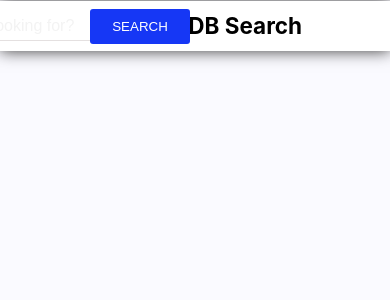
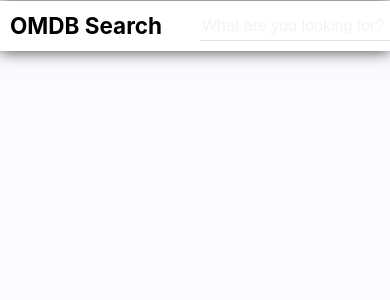
Before and after one commit to Husam7664/OMDB-Movies-Searcher, a Vue app: page / in a window 390 px wide. Shown: the top 300 px of the page. Built offline with nearby package versions, Linux system fonts and the light colour scheme.

Commit message:
css fixes

```diff
--- a/src/App.vue
+++ b/src/App.vue
@@ -7,7 +7,7 @@
       </nav> -->
       <h2 class="header-title">OMDB Search</h2>
       <form @submit.prevent="SearchMovies()" class="search-box">
-        <h3>Search a movie</h3>
+        <h3 class="serachTitle">Search a movie</h3>
         <input
           type="text"
           placeholder="What are you looking for?"
@@ -77,7 +77,7 @@ header {
   outline: #111111;
   box-shadow: 0 0 15px 0 rgb(58, 57, 57);
 }
-header > h2 {
+.header-title {
   padding-left: 150px;
 }
 .search-box {
@@ -120,7 +120,7 @@ header > h2 {
   box-shadow: 0px 3px 6px rgba(0, 0, 0, 0.2);
 }
 
-h3 {
+.serachTitle {
   color: #141414;
   font-weight: 600;
   font-size: 18px;
@@ -151,7 +151,7 @@ nav a:first-of-type {
   border: 0;
 }
 
-@media (min-width: 800px) {
+@media only screen and (max-width: 900px) {
   /* header {
     background-color: rgb(235, 232, 227);
     position: fixed;
@@ -165,6 +165,18 @@ nav a:first-of-type {
     width: 50%;
   } */
 
+  .header-title {
+    padding-left: 10px;
+  }
+  .serachTitle {
+    display: none !important;
+  }
+
+  .search-box {
+    display: flex;
+    left: 200px;
+    align-items: right;
+  }
   .logo {
     margin: 0 2rem 0 0;
   }
```
